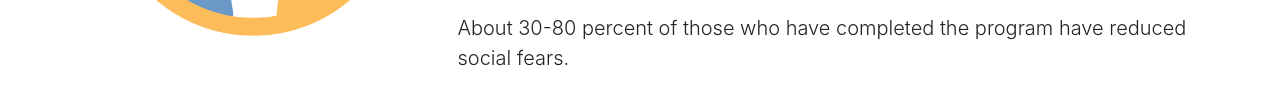
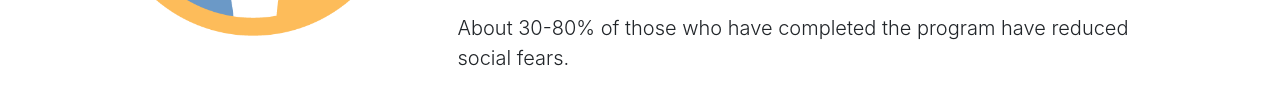
Before and after one commit to GENYF/TFP_WEB, a website with bundled scripts: page index.html in a window 1280 px wide. Shown: the part 855-960 px from the top of the page. Built offline with nearby package versions, Linux system fonts and the light colour scheme.

Commit message:
Update index.html

```diff
--- a/index.html
+++ b/index.html
@@ -61,7 +61,7 @@
                             <li><b>EXPOSE: </b>People are gradually exposed (in imagination and in reality) to social situations such as conversations and presentations.</li>
                             <li><b>PRACTICE: </b>People get used to conversations or presentations by repeating and practicing the second and third steps.</li>
                         </ol>
-                        <p class="lead">About 30-80 percent of those who have completed the program have reduced social fears.</p>
+                        <p class="lead">About 30-80% of those who have completed the program have reduced social fears.</p>
                     </div>
                 </div>
             </div>
```
